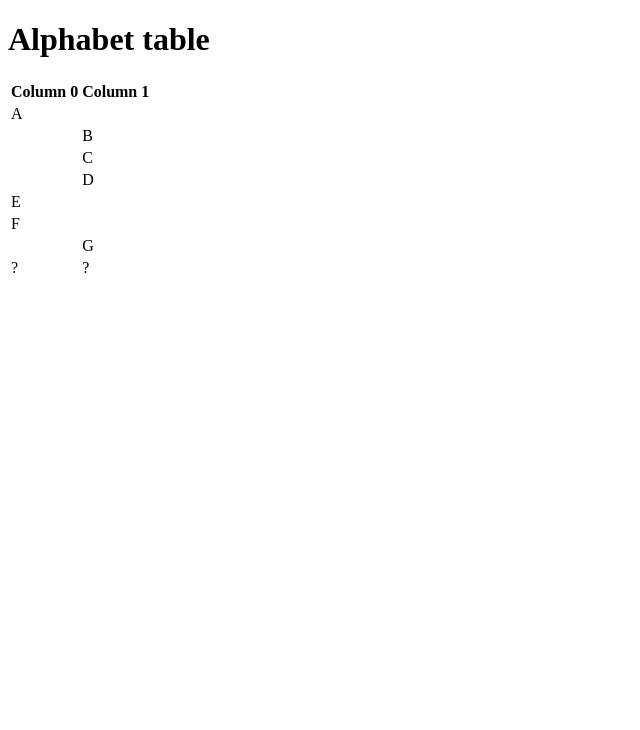
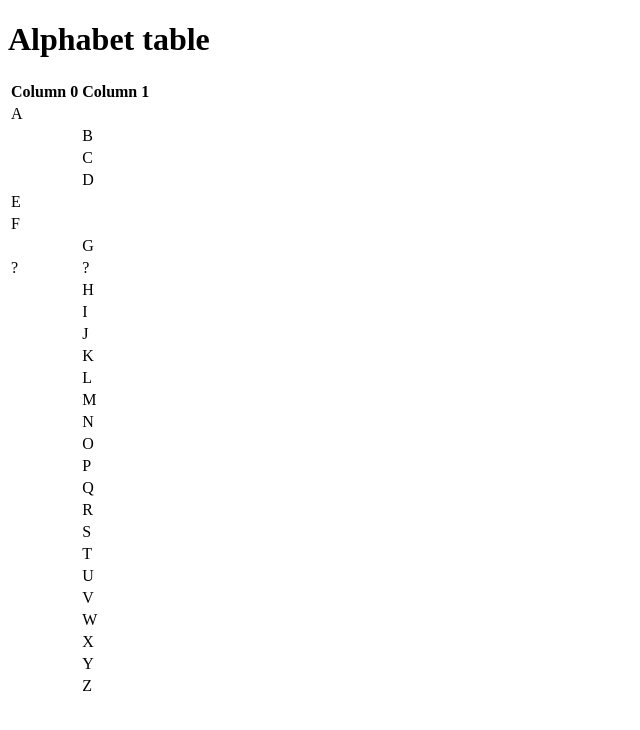
Before and after one commit to comp426-2022-spring/a00-Mbuguajw, a website: page index.html in a window 1280 px wide. Shown: the whole page, without its empty margins (0-640 px from the left). Drawn offline with Linux system fonts and the light colour scheme.

Commit message:
Final commit for a00!

```diff
--- a/index.html
+++ b/index.html
@@ -39,6 +39,63 @@
                     <tr>
                         <td>?</td><td>?</td>
                     </tr>
+                    <tr>
+                        <td></td><td>H</td>
+                    </tr>
+                    <tr>
+                        <td></td><td>I</td>
+                    </tr>
+                    <tr>
+                        <td></td><td>J</td>
+                    </tr>
+                    <tr>
+                        <td></td><td>K</td>
+                    </tr>
+                    <tr>
+                        <td></td><td>L</td>
+                    </tr>
+                    <tr>
+                        <td></td><td>M</td>
+                    </tr>
+                    <tr>
+                        <td></td><td>N</td>
+                    </tr>
+                    <tr>
+                        <td></td><td>O</td>
+                    </tr>
+                    <tr>
+                        <td></td><td>P</td>
+                    </tr>
+                    <tr>
+                        <td></td><td>Q</td>
+                    </tr>
+                    <tr>
+                        <td></td><td>R</td>
+                    </tr>
+                    <tr>
+                        <td></td><td>S</td>
+                    </tr>
+                    <tr>
+                        <td></td><td>T</td>
+                    </tr>
+                    <tr>
+                        <td></td><td>U</td>
+                    </tr>
+                    <tr>
+                        <td></td><td>V</td>
+                    </tr>
+                    <tr>
+                        <td></td><td>W</td>
+                    </tr>
+                    <tr>
+                        <td></td><td>X</td>
+                    </tr>
+                    <tr>
+                        <td></td><td>Y</td>
+                    </tr>
+                    <tr>
+                        <td></td><td>Z</td>
+                    </tr>
                 </tbody>
             </table>
         </div>
--- a/package.json
+++ b/package.json
@@ -15,5 +15,8 @@
   "bugs": {
     "url": "https://github.com/comp426-2022-spring/a00-Mbuguajw/issues"
   },
-  "homepage": "https://github.com/comp426-2022-spring/a00-Mbuguajw#readme"
+  "homepage": "https://github.com/comp426-2022-spring/a00-Mbuguajw#readme",
+  "dependencies": {
+    "browser-sync": "^2.27.7"
+  }
 }
```
Also changed, not shown: 1 other file.
